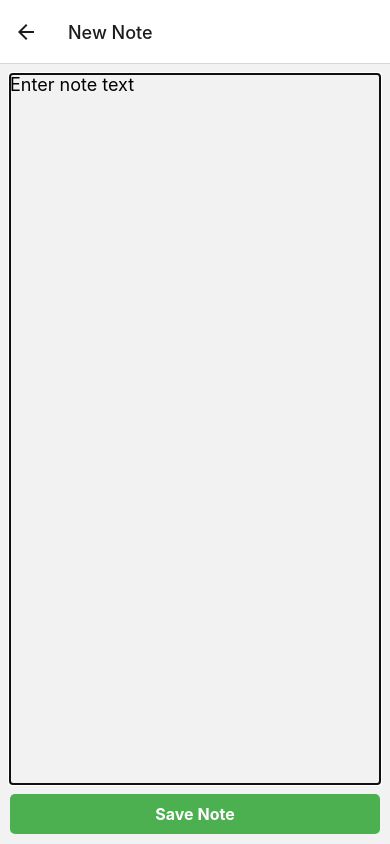
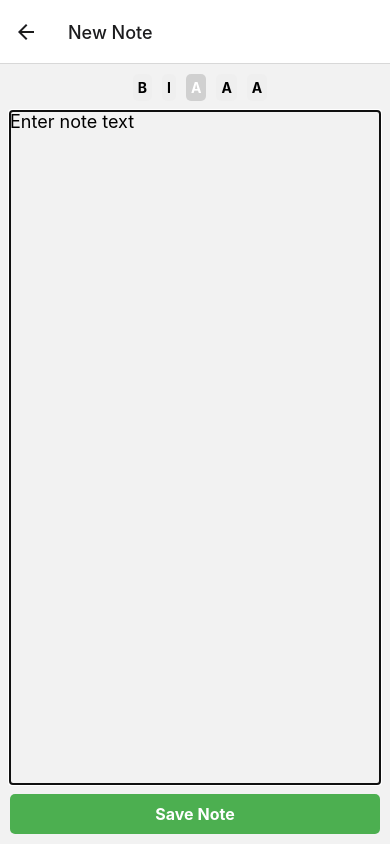
Before and after one commit to kourani55/NotesApp, a React Native app in the folder app/: screen /NewNoteScreen in a window 390 px wide. Built offline with nearby package versions, Linux system fonts and the light colour scheme.

Commit message:
Text Formatting Added
text can now be formatted. Bug: Note not updating after being edited

```diff
--- a/app/screens/HomeScreen.js
+++ b/app/screens/HomeScreen.js
@@ -3,8 +3,11 @@ import { View, Text, FlatList, TouchableOpacity } from 'react-native';
 import { StyleSheet } from 'react-native';
 import moment from 'moment/moment';
 import AsyncStorage from '@react-native-async-storage/async-storage';
+import { useNavigation } from '@react-navigation/native';
 
-const HomeScreen = ({ navigation }) => {
+
+const HomeScreen = () => {
+  const navigation = useNavigation();
   const [notes, setNotes] = useState([]);
 
   useEffect(() => {
@@ -38,7 +41,7 @@ const HomeScreen = ({ navigation }) => {
 
   const handleSaveNote = (note) => {
     saveNotes([...notes, note]);
-    navigation.goBack();
+    navigation.navigate('HomeScreen');
   };
 
   const handleEditNote = (note, index) => {
@@ -49,8 +52,8 @@ const HomeScreen = ({ navigation }) => {
     const newNotes = [...notes];
     newNotes[index] = note;
     saveNotes(newNotes);
-    navigation.goBack();
     route.params?.onSave?.(newNotes, index);
+    navigation.navigate('HomeScreen');
   };
 
   const handleDeleteNote = (index) => {
--- a/app/screens/NewNoteScreen.js
+++ b/app/screens/NewNoteScreen.js
@@ -4,10 +4,13 @@ import AsyncStorage from '@react-native-async-storage/async-storage';
 
 
 const NewNoteScreen = ({ navigation, route }) => {
+
   const [text, setText] = useState(route.params?.note?.text || '');
+  const [isBold, setIsBold] = useState(false);
+  const [isItalic, setIsItalic] = useState(false);
+  const [fontSize, setFontSize] = useState(18);
 
   const handleSaveNote = async () => {
-
     const note = {
       text,
       date: new Date(),
@@ -28,16 +31,60 @@ const NewNoteScreen = ({ navigation, route }) => {
 
     //send updated note to homescreen
     route.params?.onSave?.(note);
-    navigation.goBack();
+    navigation.navigate('HomeScreen');
+  };
+
+  const handleToggleBold = () => {
+    setIsBold(!isBold);
+  };
+
+  const handleToggleItalic = () => {
+    setIsItalic(!isItalic);
+  };
+
+  const handleChangeFontSize = (size) => {
+    setFontSize(size);
   };
 
   return (
     <View style={styles.container}>
+      <View style={styles.formattingBar}>
+        <TouchableOpacity
+          style={[styles.formattingButton, isBold && styles.activeFormattingButton]}
+          onPress={handleToggleBold}
+        >
+          <Text style={[styles.formattingButtonText, isBold && styles.activeFormattingButtonText]}>B</Text>
+        </TouchableOpacity>
+        <TouchableOpacity
+          style={[styles.formattingButton, isItalic && styles.activeFormattingButton]}
+          onPress={handleToggleItalic}
+        >
+          <Text style={[styles.formattingButtonText, isItalic && styles.activeFormattingButtonText]}>I</Text>
+        </TouchableOpacity>
+        <TouchableOpacity
+          style={[styles.formattingButton, fontSize === 18 && styles.activeFormattingButton]}
+          onPress={() => handleChangeFontSize(18)}
+        >
+          <Text style={[styles.formattingButtonText, fontSize === 18 && styles.activeFormattingButtonText]}>A</Text>
+        </TouchableOpacity>
+        <TouchableOpacity
+          style={[styles.formattingButton, fontSize === 24 && styles.activeFormattingButton]}
+          onPress={() => handleChangeFontSize(24)}
+        >
+          <Text style={[styles.formattingButtonText, fontSize === 24 && styles.activeFormattingButtonText]}>A</Text>
+        </TouchableOpacity>
+        <TouchableOpacity
+          style={[styles.formattingButton, fontSize === 30 && styles.activeFormattingButton]}
+          onPress={() => handleChangeFontSize(30)}
+        >
+          <Text style={[styles.formattingButtonText, fontSize === 30 && styles.activeFormattingButtonText]}>A</Text>
+        </TouchableOpacity>
+      </View>
       <TextInput
         value={text}
         onChangeText={setText}
         placeholder="Enter note text"
-        style={styles.input}
+        style={[styles.input, isBold && styles.boldText, isItalic && styles.italicText, { fontSize }]}
         multiline
         autoFocus
       />
@@ -55,7 +102,6 @@ const styles = StyleSheet.create({
   },
   input: {
     flex: 1,
-      fontSize: 18,
     textAlignVertical: 'top',
   },
   button: {
@@ -70,7 +116,33 @@ const styles = StyleSheet.create({
     fontWeight: 'bold',
     fontSize: 16,
   },
+  formattingBar: {
+    flexDirection: 'row',
+    alignItems: 'center',
+    justifyContent: 'center',
+    marginBottom: 10,
+  },
+  formattingButton: {
+    backgroundColor: '#EFEFEF',
+    padding: 5,
+    borderRadius: 5,
+    marginLeft: 10,
+  },
+  formattingButtonText: {
+    fontWeight: 'bold',
+  },
+  boldText: {
+    fontWeight: 'bold',
+  },
+  italicText: {
+    fontStyle: 'italic',
+  },
+  activeFormattingButton: {
+    backgroundColor: '#D0D0D0',
+  },
+  activeFormattingButtonText: {
+    color: '#FFFFFF',
+  },
 });
 
-
 export default NewNoteScreen;
```
Lines whose indentation alone changed are shown as unchanged.
